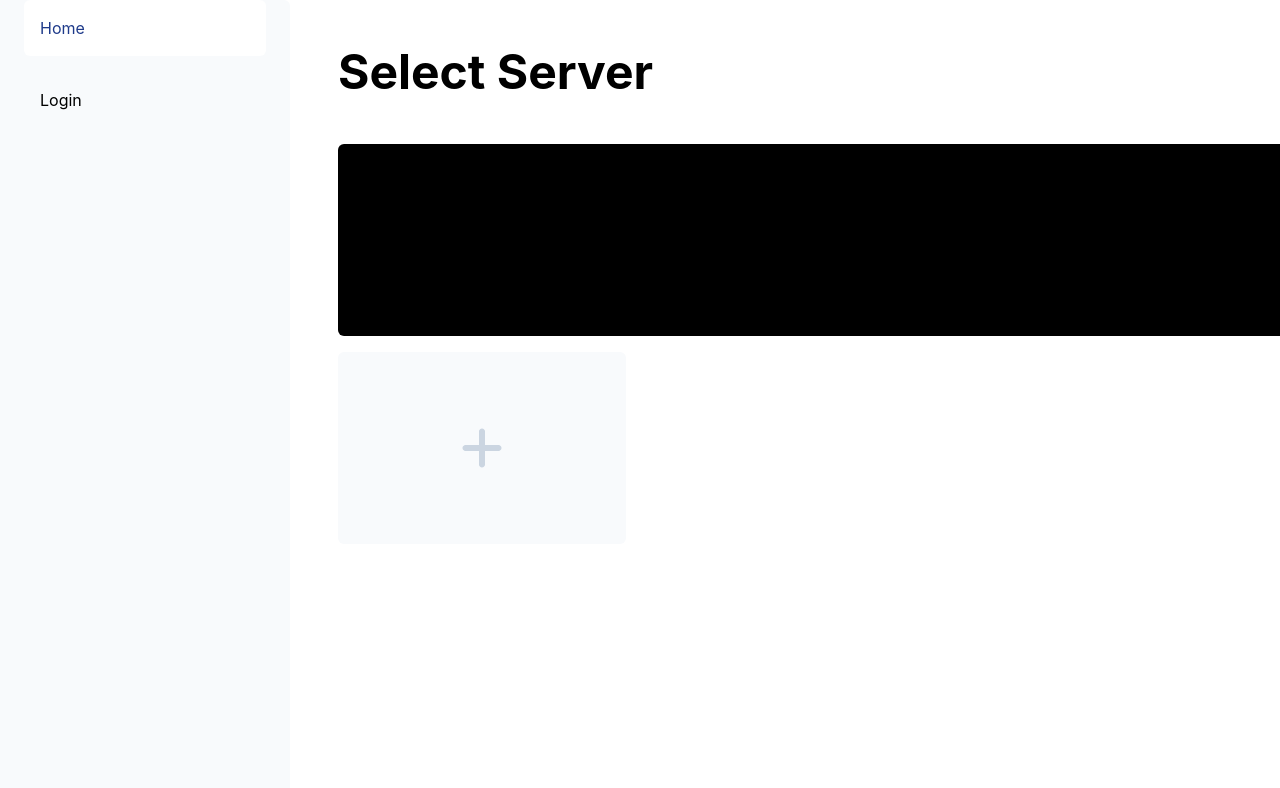
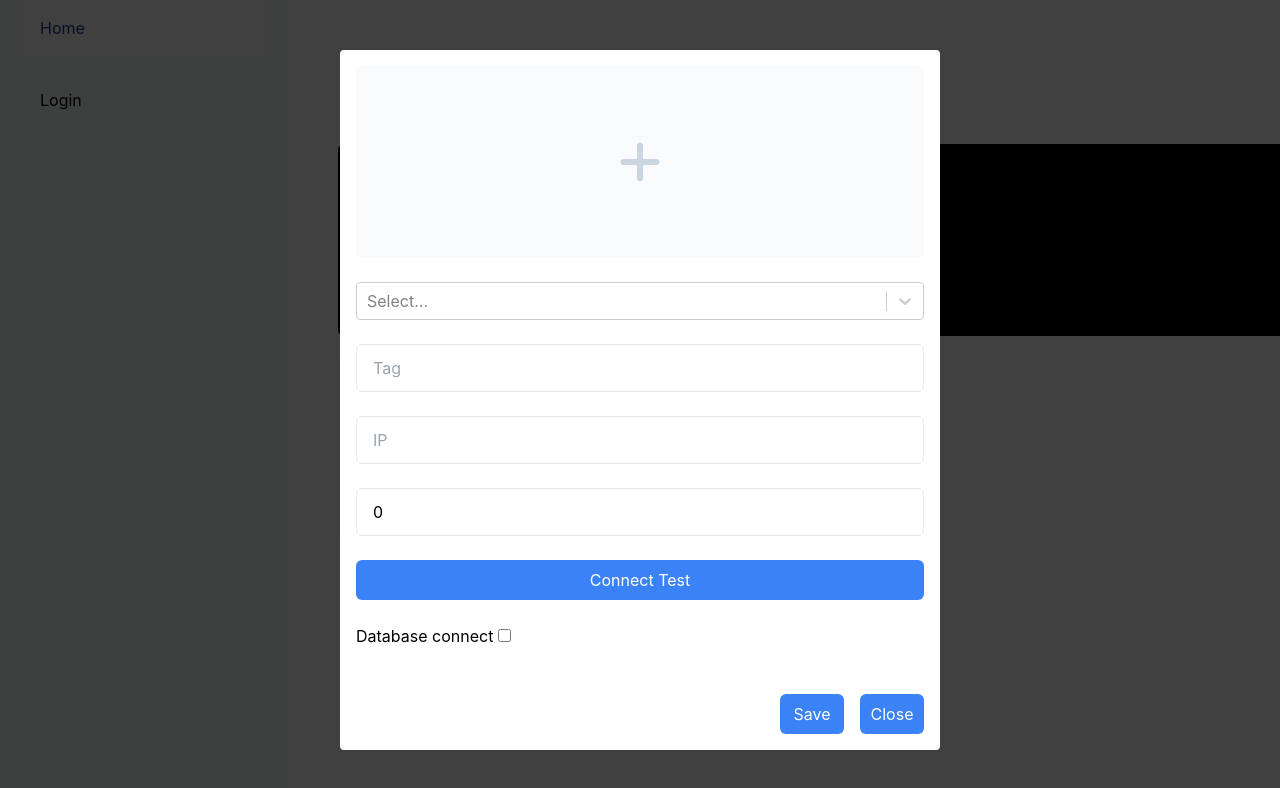
Before and after one commit to leehojun456/mgsip-front, a React (Create React App) app: page / in a window 1280 px wide. Both pictures are taken after a click on the button 481 px from the left and 448 px from the top of the page. Shown: the top 788 px of the page. Built offline with nearby package versions, Linux system fonts and the light colour scheme.

Commit message:
server add axios

```diff
--- a/package.json
+++ b/package.json
@@ -8,7 +8,6 @@
     "@fortawesome/free-regular-svg-icons": "^6.5.2",
     "@fortawesome/free-solid-svg-icons": "^6.5.2",
     "@fortawesome/react-fontawesome": "^0.2.0",
-    "@mui/base": "^5.0.0-beta.40",
     "@testing-library/jest-dom": "^5.17.0",
     "@testing-library/react": "^13.4.0",
     "@testing-library/user-event": "^13.5.0",
@@ -16,12 +15,15 @@
     "@types/node": "^16.18.96",
     "@types/react": "^18.2.77",
     "@types/react-dom": "^18.2.25",
+    "@types/react-modal": "^3.16.3",
     "axios": "^1.6.8",
     "dgram": "^1.0.1",
     "react": "^18.2.0",
     "react-dom": "^18.2.0",
+    "react-modal": "^3.16.1",
     "react-router-dom": "^6.22.3",
     "react-scripts": "5.0.1",
+    "react-select": "^5.8.0",
     "react-spinners": "^0.13.8",
     "react-tooltip": "^5.26.3",
     "steam-server-query": "^1.1.3",
--- a/src/App.tsx
+++ b/src/App.tsx
@@ -3,6 +3,7 @@ import logo from "./logo.svg";
 import { RouterProvider } from "react-router-dom";
 import root from "./router/root";
 import "./App.css";
+import "react-tooltip/dist/react-tooltip.css";
 
 function App() {
   return (
--- /dev/null
+++ b/src/components/servers/AddModal.tsx
@@ -0,0 +1,297 @@
+import React, { useState, useRef, useEffect, ChangeEvent } from "react";
+import ReactModal from "react-modal";
+import { FontAwesomeIcon } from "@fortawesome/react-fontawesome";
+import { Tooltip } from "react-tooltip";
+import axios, { HttpStatusCode } from "axios";
+import Select from "react-select";
+
+const ModalExample: React.FC = () => {
+  const [modalIsOpen, setModalIsOpen] = useState<boolean>(false);
+  const [db, setdb] = useState<boolean>(false);
+  const [dbConnect, setDbConnect] = useState<Boolean>(false);
+  const fileInputRef = useRef<HTMLInputElement>(null);
+  const [imgPath, setImgPath] = useState("");
+  const [disSaveBtn, setDisSaveBtn] = useState<boolean>(true);
+  const [formData, setFormData] = useState<{
+    serverName: string;
+    serverIp: string;
+    serverPort: number;
+    serverGame: string;
+  }>({
+    serverName: "",
+    serverIp: "",
+    serverPort: 0,
+    serverGame: "",
+  });
+
+  interface OptionType {
+    value: string;
+    label: string;
+  }
+
+  const options: OptionType[] = [
+    { value: "option1", label: "Option 1" },
+    { value: "option2", label: "Option 2" },
+    { value: "option3", label: "Option 3" },
+  ];
+  const handleSubmit = () => {
+    const formDataToSend = new FormData();
+
+    // 이미지 파일을 fileInputRef에서 가져와 FormData에 추가
+    if (fileInputRef.current && fileInputRef.current.files) {
+      const imageFile = fileInputRef.current.files[0];
+      formDataToSend.append("multipartFile", imageFile); // 파일 이름 추가
+    }
+
+    // 서버 데이터 추가
+    const jsonData = JSON.stringify(formData);
+
+    const blob = new Blob([jsonData], { type: "application/json" });
+    formDataToSend.append("server", blob);
+
+    axios
+      .put("http://localhost:8080/api/server", formDataToSend, {
+        headers: {
+          "Content-Type": "multipart/form-data", // Content-Type을 올바르게 설정
+        },
+      })
+      .then((response) => {
+        console.log("Server response:", response.data);
+        closeModal(); // 성공적으로 전송되면 모달을 닫습니다.
+      })
+      .catch((error) => {
+        console.error(error);
+      });
+  };
+
+  const onChangeHandler = (e: ChangeEvent<HTMLInputElement>) => {
+    const { name, value } = e.target;
+
+    setFormData((prev) => ({ ...prev, [name]: value }));
+    console.log(formData);
+  };
+
+  useEffect(() => {
+    ReactModal.setAppElement("#root"); // 루트 요소를 앱 요소로 설정
+    setImgPath(""); // 모달 닫을 때 이미지 초기화
+  }, [modalIsOpen]);
+
+  useEffect(() => {
+    if (db && dbConnect) {
+      setDisSaveBtn(false);
+    } else {
+      setDisSaveBtn(!!db); // Converts db to a boolean value
+    }
+    console.log(disSaveBtn);
+  }, [db, dbConnect]);
+
+  const openModal = () => {
+    setModalIsOpen(true);
+  };
+
+  const closeModal = () => {
+    setModalIsOpen(false);
+  };
+
+  const handleFileButtonClick = () => {
+    if (fileInputRef.current) {
+      fileInputRef.current.click(); // 파일 입력(input) 요소를 클릭하여 파일 선택 다이얼로그를 엽니다.
+    }
+  };
+
+  const previewImage = () => {
+    if (fileInputRef.current && fileInputRef.current.files) {
+      const img = fileInputRef.current.files[0];
+
+      const reader = new FileReader();
+      reader.readAsDataURL(img);
+      reader.onload = () => {
+        setImgPath(reader.result as string);
+      };
+    }
+  };
+
+  const changeSetDb = () => {
+    if (db === true) {
+      setdb(false);
+    } else {
+      setdb(true);
+    }
+  };
+
+  const handleChangeSelect = (selectedOption: OptionType | null) => {
+    const { value } = selectedOption as OptionType;
+    setFormData((prev) => ({ ...prev, serverGame: value }));
+  };
+  return (
+    <>
+      <div>
+        <button
+          onClick={openModal}
+          className="hover:brightness-75 transition-all duration-300 bg-slate-50 min-w-72 h-48 rounded-md flex justify-center items-center my-anchor-elementnp"
+        >
+          <div>
+            <FontAwesomeIcon
+              icon={["fas", "plus"]}
+              className="text-5xl text-slate-300"
+            />
+          </div>
+        </button>
+        <ReactModal
+          style={{
+            overlay: {
+              display: "flex",
+              justifyContent: "center",
+              alignItems: "center",
+              backgroundColor: "rgba(0, 0, 0, 0.75)",
+            },
+            content: {
+              padding: "0",
+              display: "flex",
+              flexDirection: "column",
+              justifyContent: "space-between",
+              overflow: "hidden",
+              top: "0",
+              left: "0",
+              right: "0",
+              bottom: "0",
+              position: "relative",
+              height: "700px",
+              width: "600px",
+              border: "none",
+            },
+          }}
+          isOpen={modalIsOpen}
+          onRequestClose={closeModal}
+        >
+          <form className="overflow-hidden h-full  flex flex-col justify-between">
+            <div className="flex flex-col justify-between overflow-scroll p-4 h-full">
+              <div className="flex flex-col gap-6">
+                <button
+                  className="hover:brightness-75 transition-all duration-300 bg-slate-50 h-48 rounded-md flex justify-center items-center relative my-anchor-elementnp"
+                  onClick={handleFileButtonClick}
+                >
+                  <div className="w-full h-full relative content-center">
+                    {imgPath ? (
+                      <img
+                        src={imgPath}
+                        alt="Preview"
+                        className="absolute inset-0 w-full h-full object-cover rounded-md"
+                      />
+                    ) : (
+                      <FontAwesomeIcon
+                        icon={["fas", "plus"]}
+                        className="text-5xl text-slate-300 "
+                      />
+                    )}
+                  </div>
+                </button>
+                {/* 파일 입력(input) 요소 */}
+                <input
+                  type="file"
+                  accept=".gif, .jpg, .png"
+                  onChange={previewImage}
+                  ref={fileInputRef}
+                  style={{ display: "none" }} // 실제로 표시되지 않도록 숨김
+                />
+                <Select options={options} onChange={handleChangeSelect} />
+                <input
+                  name="serverName"
+                  className="border rounded-md h-12 px-4"
+                  placeholder="Tag"
+                  value={formData.serverName}
+                  onChange={(e) => onChangeHandler(e)}
+                />
+                <input
+                  name="serverIp"
+                  className="border rounded-md h-12 px-4"
+                  placeholder="IP"
+                  value={formData.serverIp}
+                  onChange={(e) => onChangeHandler(e)}
+                ></input>
+                <input
+                  name="serverPort"
+                  type="number"
+                  className="border rounded-md h-12 px-4"
+                  placeholder="Port"
+                  value={formData.serverPort}
+                  onChange={(e) => onChangeHandler(e)}
+                ></input>
+                <button
+                  onClick={closeModal}
+                  className="bg-blue-500 p-2 rounded-md min-w-16 text-white"
+                >
+                  Connect Test
+                </button>
+                <div className="flex justify-between items-center">
+                  <label>
+                    {" "}
+                    Database connect{" "}
+                    <input
+                      type="checkbox"
+                      checked={db}
+                      onChange={changeSetDb}
+                    ></input>
+                  </label>
+                </div>
+
+                {db && (
+                  <>
+                    <input
+                      className="border rounded-md h-12 px-4"
+                      placeholder="Url"
+                    />
+                    <input
+                      className="border rounded-md h-12 px-4"
+                      placeholder="database"
+                    ></input>
+                    <input
+                      className="border rounded-md h-12 px-4"
+                      placeholder="Username"
+                    ></input>
+                    <input
+                      className="border rounded-md h-12 px-4"
+                      placeholder="Password"
+                    ></input>
+                    <button
+                      onClick={closeModal}
+                      className="bg-blue-500 p-2 rounded-md min-w-16 text-white"
+                    >
+                      Connect Test
+                    </button>
+                  </>
+                )}
+              </div>
+            </div>
+            <div className="flex justify-end gap-4 p-4">
+              {""}
+
+              <button
+                type="button"
+                onClick={handleSubmit}
+                disabled={disSaveBtn}
+                className={`bg-blue-500 p-2 rounded-md min-w-16 text-white ${
+                  disSaveBtn && "brightness-75"
+                }`}
+              >
+                Save
+              </button>
+              <button
+                onClick={closeModal}
+                className="bg-blue-500 p-2 rounded-md min-w-16 text-white"
+              >
+                Close
+              </button>
+            </div>
+          </form>
+        </ReactModal>
+      </div>
+
+      <Tooltip anchorSelect=".my-anchor-element" place="top">
+        Add Server
+      </Tooltip>
+    </>
+  );
+};
+
+export default ModalExample;
--- a/src/index.css
+++ b/src/index.css
@@ -1,6 +1,7 @@
 @tailwind base;
 @tailwind components;
 @tailwind utilities;
+
 
 body {
   background: white;
--- a/src/pages/MainPage.tsx
+++ b/src/pages/MainPage.tsx
@@ -1,9 +1,17 @@
 import React from "react";
+import { useRef } from "react";
 import { Link } from "react-router-dom";
 import { FontAwesomeIcon } from "@fortawesome/react-fontawesome";
 import { Tooltip } from "react-tooltip";
+import ModalExample from "../components/servers/AddModal";
 
 const MainPage: React.FC = () => {
+  const modalRef = useRef<any>(); // ModalExample 컴포넌트의 ref
+
+  const handleOpenModal = () => {
+    modalRef.current.openModal(); // ModalExample 컴포넌트의 openModal 함수 호출
+  };
+
   return (
     <div className="h-full p-12 flex flex-col gap-12 w-full">
       <div className="font-bold text-5xl">Select Server</div>
@@ -14,19 +22,8 @@ const MainPage: React.FC = () => {
         <div className="bg-black min-w-72 h-48 rounded-md">fdfd</div>
         <div className="bg-black min-w-72 h-48 rounded-md">fdfd</div>
         <div className="bg-black min-w-72 h-48 rounded-md">fdfd</div>
-        <button className="hover:brightness-75 transition-all duration-300 bg-slate-50 min-w-72 h-48 rounded-md flex justify-center items-center my-anchor-elementnp">
-          <div>
-            {" "}
-            <FontAwesomeIcon
-              icon={["fas", "plus"]}
-              className="text-5xl text-slate-300"
-            />
-          </div>
-        </button>
+        <ModalExample></ModalExample>
       </div>
-      <Tooltip anchorSelect=".my-anchor-element" place="top" float={true}>
-        Add Server
-      </Tooltip>
     </div>
   );
 };
```
Also changed, not shown: 1 other file (tests, documents, lock files or other folders).
